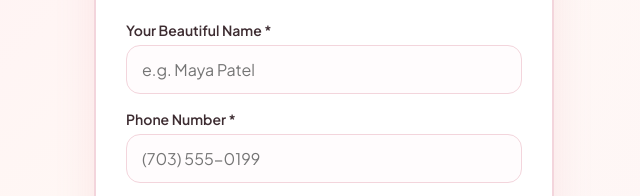
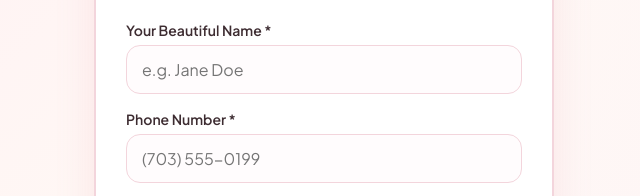
Before and after one commit to Tenzinyo/Check_in_kiosk_client, a website: page frontend/index.html in a window 1280 px wide. Shown: the part 282-478 px from the top of the page, 316-956 px from the left. Drawn offline with nearby package versions, Linux system fonts and the light colour scheme.

Commit message:
Change in the name format

```diff
--- a/frontend/index.html
+++ b/frontend/index.html
@@ -262,7 +262,7 @@
     <form id="checkin-form">
       <label>
         Your Beautiful Name *
-        <input type="text" id="name" required placeholder="e.g. Maya Patel" />
+        <input type="text" id="name" required placeholder="e.g. Jane Doe" />
       </label>
 
       <label>
```
